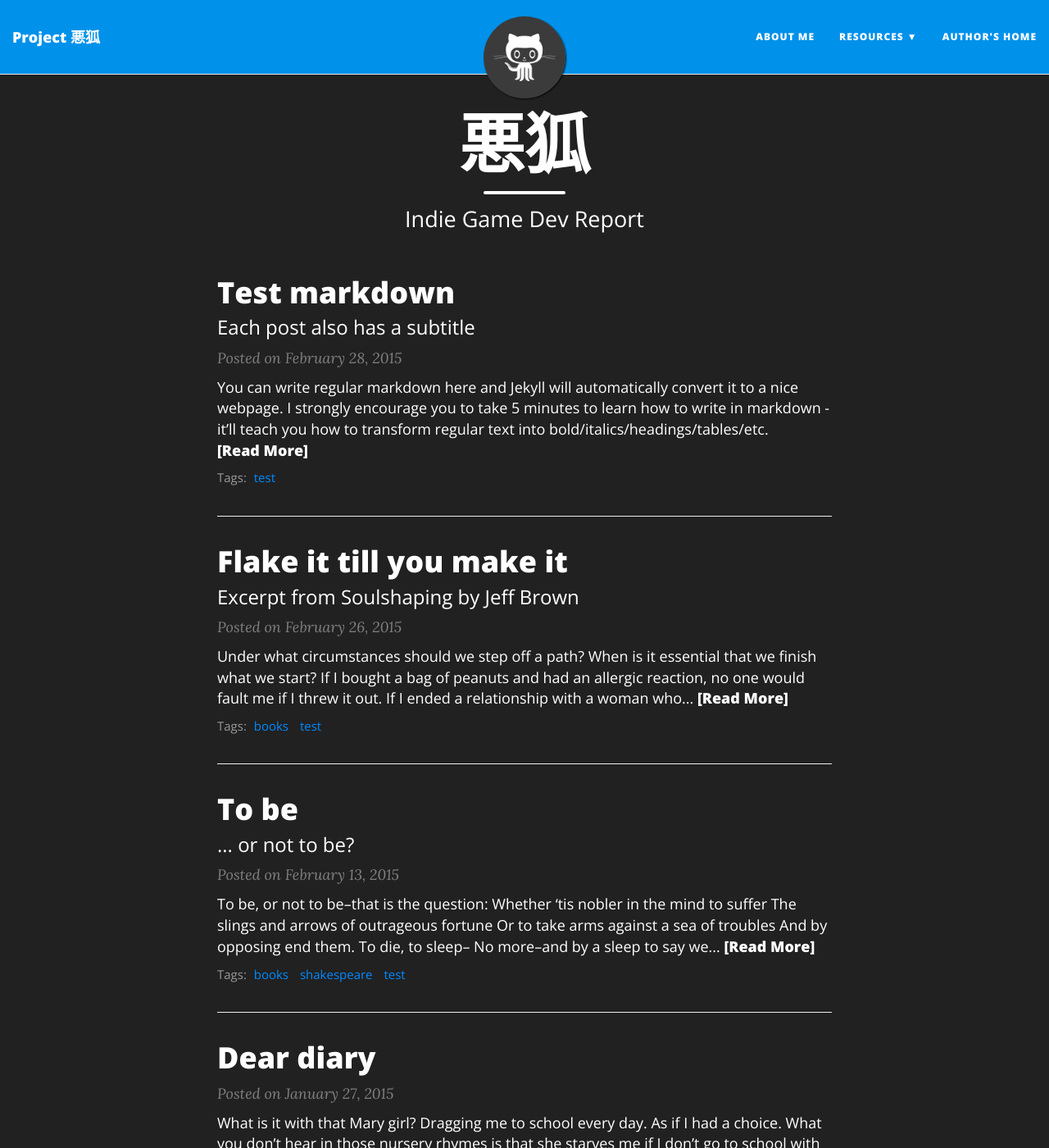
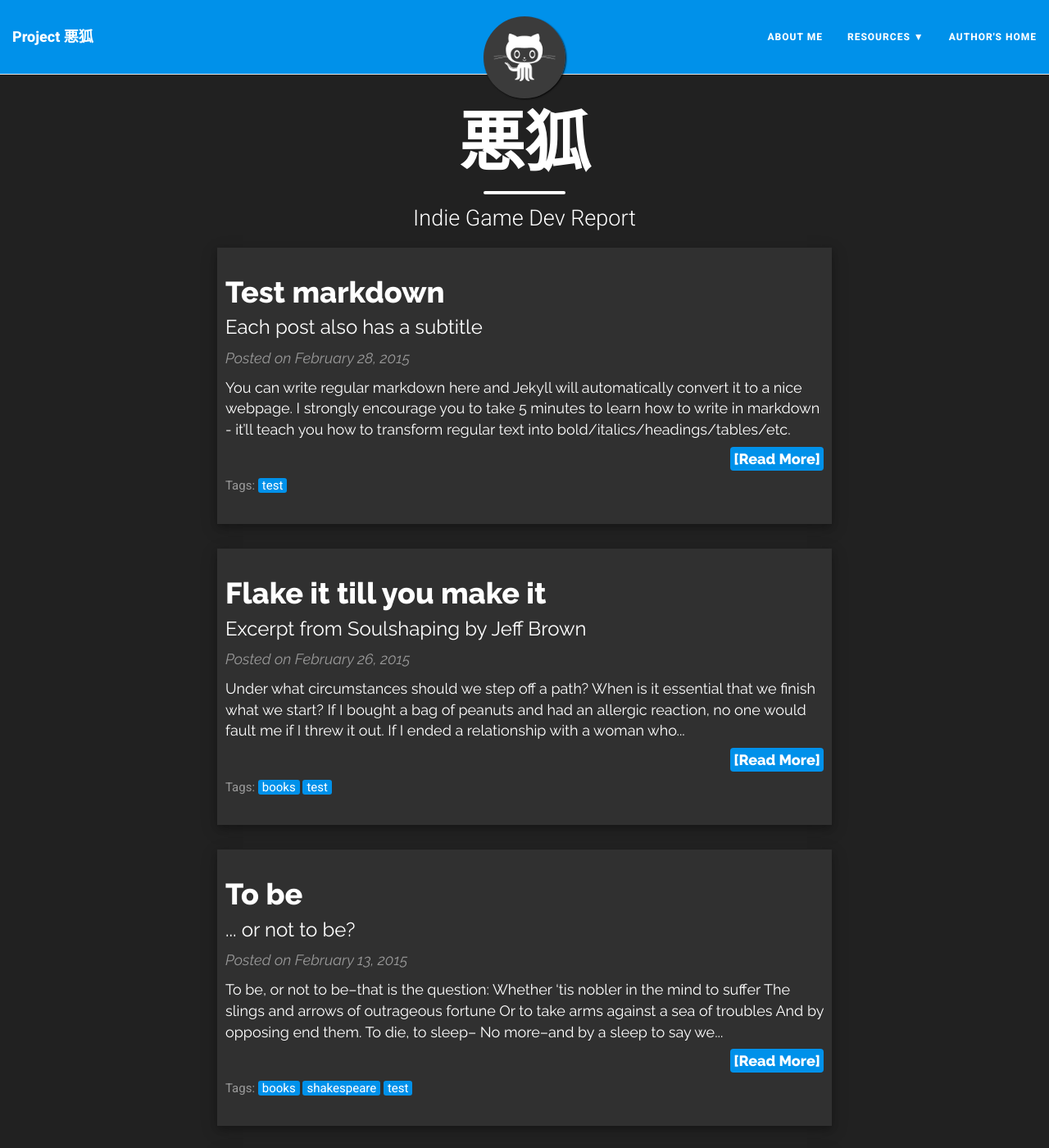
Before and after one commit to Hekiat/Hekiat.github.io, a Jekyll site: the page built from index.html, in a window 1280 px wide and 1400 px high. Shown: the whole window at 82% size. Built offline with Jekyll 4.4.1, drawn with Linux system fonts in a browser that asks for light colours; nearby versions of some CDN libraries; the list of posts is cut into pages by our own code; some of the changed text lies outside the part shown.

Commit message:
Add: Custom Dark Theme

```diff
--- a/_config.yml
+++ b/_config.yml
@@ -146,7 +146,7 @@ timezone: "America/Vancouver"
 markdown: kramdown
 highlighter: rouge
 permalink: /:year-:month-:day-:title/
-paginate: 5
+paginate: 10
 
 kramdown:
   input: GFM
--- a/_includes/footer.html
+++ b/_includes/footer.html
@@ -23,7 +23,7 @@
             </li>
           {%- endfor -%}
         </ul>
-      <p class="copyright text-muted">
+        <p class="copyright">
         {{ site.author.name }}
         &nbsp;&bull;&nbsp;
         {{ site.time | date: '%Y' }}
@@ -42,7 +42,7 @@
         </p>
           <!-- Please don't remove this, keep my open source work credited :) -->
         <p class="theme-by text-muted">
-      Theme by
+          Original Theme
           <a href="http://deanattali.com/beautiful-jekyll/">beautiful-jekyll</a>
         </p>
       </div>
--- a/_layouts/base.html
+++ b/_layouts/base.html
@@ -6,6 +6,8 @@ common-css:
 common-ext-css:
   - "//maxcdn.bootstrapcdn.com/font-awesome/4.6.0/css/font-awesome.min.css"
 common-googlefonts:
+  - "Raleway:400,700,400italic,700italic,800"
+  - "Roboto:300italic,400italic,600italic,700italic,800italic,400,300,600,700,800"
   - "Lora:400,700,400italic,700italic"
   - "Open+Sans:300italic,400italic,600italic,700italic,800italic,400,300,600,700,800"
 common-js:
--- a/css/main.css
+++ b/css/main.css
@@ -22,7 +22,7 @@ p {
   margin: 30px 0;
 }
 h1,h2,h3,h4,h5,h6 {
-  font-family: 'Open Sans', 'Helvetica Neue', Helvetica, Arial, sans-serif;
+  font-family: 'Raleway', 'Helvetica Neue', Helvetica, Arial, sans-serif;
   font-weight: 800;
 }
 
@@ -60,7 +60,7 @@ hr.small {
 }
 
 .main-explain-area {
-  font-family: 'Open Sans', 'Helvetica Neue', Helvetica, Arial, sans-serif;
+  font-family: 'Roboto', 'Helvetica Neue', Helvetica, Arial, sans-serif;
   padding: 15px inherit;
 }
 
@@ -111,7 +111,7 @@ img {
 .navbar-custom {
   background-color: {{ site.navbar-col }};
   border-bottom: 1px solid #EAEAEA;
-  font-family: 'Open Sans', 'Helvetica Neue', Helvetica, Arial, sans-serif;
+  font-family: 'Roboto', 'Helvetica Neue', Helvetica, Arial, sans-serif;
   {% if site.navbar-img %}
   background-image: url({{ site.navbar-img }});
   background-attachment: fixed;
@@ -293,13 +293,15 @@ footer .list-inline {
   padding: 0;
 }
 footer .copyright {
-  font-family: 'Open Sans', 'Helvetica Neue', Helvetica, Arial, sans-serif;
+  font-family: 'Roboto', 'Helvetica Neue', Helvetica, Arial, sans-serif;
   text-align: center;
   margin-bottom: 0;
 }
 footer .theme-by {
+  font-family: 'Roboto', 'Helvetica Neue', Helvetica, Arial, sans-serif;
   text-align: center;
-  margin: 10px 0 0;
+  margin: 0px 0 0;
+  font-size: 12px;
 }
 
 @media only screen and (min-width: 768px) {
@@ -310,7 +312,7 @@ footer .theme-by {
     font-size: 18px;
   }
   footer .copyright {
-    font-size: 16px;
+    font-size: 12px;
   }
 }
 
@@ -318,7 +320,6 @@ footer .theme-by {
 
 .post-preview {
   padding: 20px 0;
-  border-bottom: 1px solid #eee;
 }
 
 @media only screen and (min-width: 768px) {
@@ -353,13 +354,14 @@ footer .theme-by {
 }
 .post-preview .post-meta,
 .post-heading .post-meta {
-  color: #808080;
+  color: #999999;
   font-size: 18px;
   font-style: italic;
   margin: 0 0 10px;
+  font-family: 'Raleway', 'Helvetica Neue', Helvetica, Arial, sans-serif;
 }
 .post-preview .post-entry {
-  font-family: 'Open Sans', 'Helvetica Neue', Helvetica, Arial, sans-serif;
+  font-family: 'Raleway', 'Helvetica Neue', Helvetica, Arial, sans-serif;
 }
 .post-entry-container {
   display: inline-block;
@@ -383,8 +385,19 @@ footer .theme-by {
   height: 192px;
   width: 192px;
 }
-.post-preview .post-read-more {
+
+.post-read-more {
+  width: 100%;
   font-weight: 800;
+  text-align: right;
+  margin-top: 10px;
+  font-family: 'Raleway', 'Helvetica Neue', Helvetica, Arial, sans-serif;
+}
+
+.post-read-more a {
+  background-color: {{ site.navbar-col }};;
+  padding: 4px;
+  border-radius: 4px;
 }
 
 @media only screen and (min-width: 768px) {
@@ -396,16 +409,18 @@ footer .theme-by {
 /* --- Tags --- */
 
 .blog-tags {
-  font-family: 'Open Sans', 'Helvetica Neue', Helvetica, Arial, sans-serif;
+  font-family: 'Roboto', 'Helvetica Neue', Helvetica, Arial, sans-serif;
   color: #999;
   font-size: 15px;
   margin-bottom: 30px;
 }
 
 .blog-tags a {
-  color: {{ site.link-col }};
+  color: {{ site.navbar-text-col }};
   text-decoration: none;
   padding: 0px 5px;
+  background-color: {{ site.navbar-col }};
+  border-radius: 3px;
 }
 
 .blog-tags a:hover {
@@ -489,7 +504,7 @@ footer .theme-by {
   font-size: 27px;
   line-height: 1.1;
   display: block;
-  font-family: 'Open Sans', 'Helvetica Neue', Helvetica, Arial, sans-serif;
+  font-family: 'Roboto', 'Helvetica Neue', Helvetica, Arial, sans-serif;
   font-weight: 300;
   margin: 10px 0 0;
 }
@@ -514,7 +529,7 @@ footer .theme-by {
   padding: 5px 10px;
   font-size: 11px;
   color: #EEE;
-  font-family: 'Open Sans', 'Helvetica Neue', Helvetica, Arial, sans-serif;
+  font-family: 'Roboto', 'Helvetica Neue', Helvetica, Arial, sans-serif;
   right: 0;
   bottom: 0;
   display: none;
@@ -598,7 +613,7 @@ footer .theme-by {
 /* --- Pager --- */
 
 .pager li a {
-  font-family: 'Open Sans', 'Helvetica Neue', Helvetica, Arial, sans-serif;
+  font-family: 'Roboto', 'Helvetica Neue', Helvetica, Arial, sans-serif;
   text-transform: uppercase;
   font-size: 14px;
   font-weight: 800;
@@ -767,7 +782,7 @@ td.gutter {
 }
 
 #full-tags-list {
-  font-family: 'Open Sans', 'Helvetica Neue', Helvetica, Arial, sans-serif;
+  font-family: 'Roboto', 'Helvetica Neue', Helvetica, Arial, sans-serif;
 }
 
 #full-tags-list .tag-entry {
@@ -783,3 +798,11 @@ td.gutter {
   font-style: italic;
   font-size: 16px;
 }
+
+.card {
+  padding-left: 10px;
+  padding-right: 10px;
+  margin-bottom: 30px;
+  background-color: #303030;
+  box-shadow: 0 4px 8px 0 rgba(0, 0, 0, 0.2), 0 6px 20px 0 rgba(0, 0, 0, 0.19);
+}
--- a/index.html
+++ b/index.html
@@ -7,6 +7,7 @@ use-site-title: true
 
 <div class="posts-list">
   {% for post in paginator.posts %}
+  <div class="card">
     <article class="post-preview">
       <a href="{{ post.url | prepend: site.baseurl }}">
   	  <h2 class="post-title">{{ post.title }}</h2>
@@ -33,11 +34,14 @@ use-site-title: true
         <div class="post-entry">
           {{ post.excerpt | strip_html | xml_escape | truncatewords: site.excerpt_length }}
           {% assign excerpt_word_count = post.excerpt | number_of_words %}
-        {% if post.content != post.excerpt or excerpt_word_count > site.excerpt_length %}
-          <a href="{{ post.url | prepend: site.baseurl }}" class="post-read-more">[Read&nbsp;More]</a>
-        {% endif %}
         </div>
       </div>
+
+      {% if post.content != post.excerpt or excerpt_word_count > site.excerpt_length %}
+      <div class="post-read-more">
+        <a href="{{ post.url | prepend: site.baseurl }}">[Read&nbsp;More]</a>
+      </div>
+      {% endif %}
 
       {% if post.tags.size > 0 %}
       <div class="blog-tags">
@@ -53,6 +57,7 @@ use-site-title: true
       {% endif %}
 
      </article>
+   </div>
   {% endfor %}
 </div>
 
```
Lines whose indentation alone changed are shown as unchanged.
